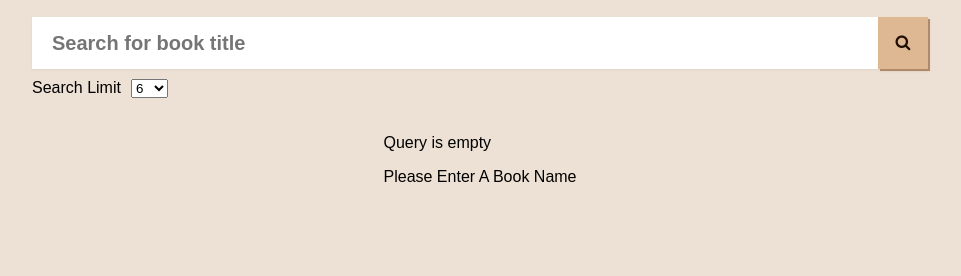
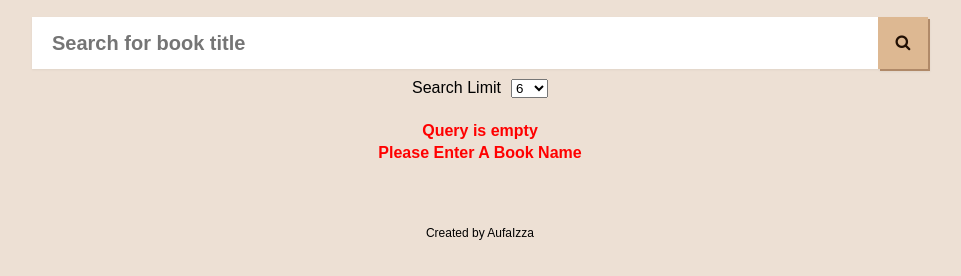
Before and after one commit to AufaIzza/BookIzGood, a plain HTML site: page index.html in a window 1280 px wide. Shown: the part 94-370 px from the top of the page, without its empty margins (160-1121 px from the left). Drawn offline with Linux system fonts and the light colour scheme.

Commit message:
added styling

```diff
--- a/index.html
+++ b/index.html
@@ -36,5 +36,8 @@
         <div id="pagination">
         </div>
     </main>
+    <footer>
+        <p>Created by AufaIzza</p>
+    </footer>
 </body>
 </html>
--- a/script.js
+++ b/script.js
@@ -134,6 +134,7 @@ function showBooks(parent, query, limit, page) {
 function appendLoad(parent) {
     const para = document.createElement('p')
 
+    para.className = "loading-text"
     para.innerText = "loading..."
 
     parent.appendChild(para)
@@ -253,6 +254,8 @@ function queryAppendEmpty(parent) {
     para.innerText = "Query is empty"
     para2.innerText = "Please Enter A Book Name"
 
+    div.className = "empty-query"
+
     div.appendChild(para)
     div.appendChild(para2)
 
--- a/style.css
+++ b/style.css
@@ -92,6 +92,7 @@ main #book-query-submit:hover {
 }
 
 main #book-query-limit-div {
+    justify-content: center;
     display: flex;
     flex-direction: row;
     gap: 10px;
@@ -212,3 +213,22 @@ main #pagination .page-number {
     display: flex;
     align-items: center;
 }
+
+footer p {
+    text-align: center;
+    font-size: 12px;
+}
+
+.empty-query p {
+    margin: 4px;
+    text-align: center;
+    color: red;
+    font-weight: 800;
+}
+
+.loading-text {
+    margin: 4px;
+    text-align: center;
+    color: blue;
+    font-weight: 800;
+}
```
